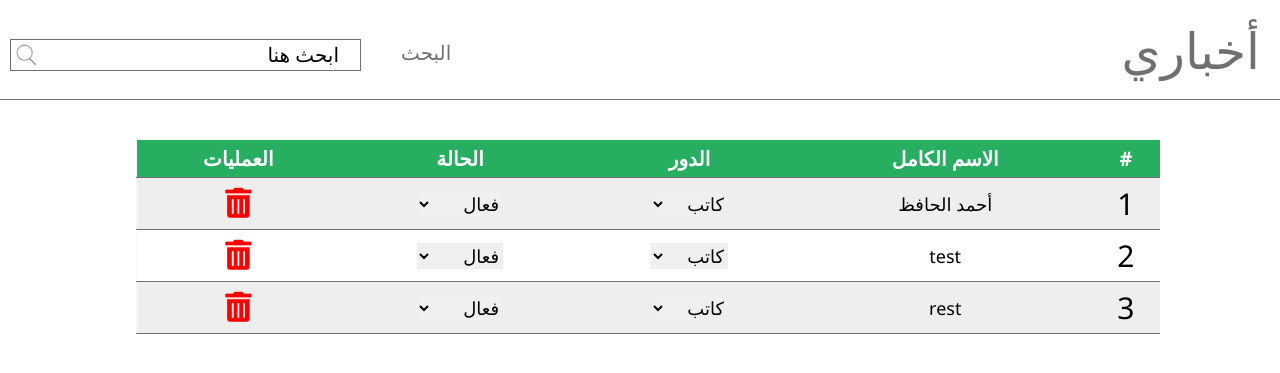
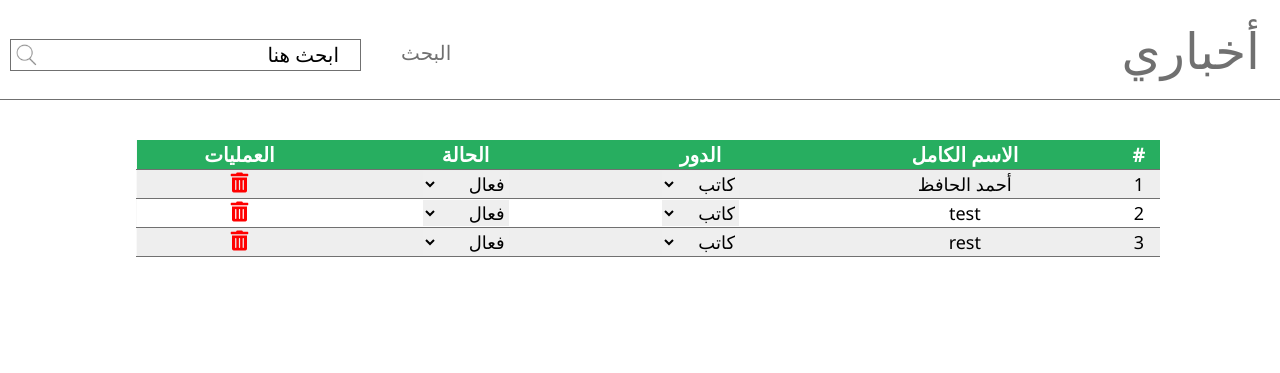
Before and after one commit to AmirAltakroori/nnn-project, a PHP site: page /pages/all_users/all_users.html in a window 1280 px wide. Shown: the part 117-490 px from the top of the page. Run offline with PHP 8.4, Linux system fonts and the light colour scheme; some libraries are stand-ins or nearby versions.

Commit message:
Edit the all_user style (Delete duplication of the style)

```diff
--- a/adminpanel/css/global.css
+++ b/adminpanel/css/global.css
@@ -152,7 +152,7 @@ body {
       width: 100%;
       font-family: "Segoe UI"; }
       .container .content .user_info .user_no {
-        font-size: 30px; }
+        font-size: 18px; }
       .container .content .user_info .user_full .user_name {
         font-size: 18px; }
       .container .content .user_info .selection {
--- a/adminpanel/pages/all_users/css/all_users.css
+++ b/adminpanel/pages/all_users/css/all_users.css
@@ -1,78 +1,3 @@
-* {
-  font-family: "Segoe UI";
-}
 
-.container, html, body {
-  padding: 0px;
-  margin: 0px;
-}
 
-.container .content, html .content, body .content {
-  border-left: 1px solid #F9F9F9;
-  height: 100%;
-  width: 1000px;
-  float: right;
-  border-collapse: collapse;
-  font-family: "Segoe UI";
-  direction: rtl;
-  text-align: right;
-  margin-top: 40px;
-  margin-right: 120px;
-  cursor: pointer;
-}
-
-.container .content .first_row, html .content .first_row, body .content .first_row {
-  border-bottom: 1px solid #707070;
-  font-size: 20px;
-  width: 100%;
-  font-weight: 400;
-  padding: 8px;
-  background: #27ae60;
-  color: white;
-}
-
-.container .content th, .container .content td, html .content th, html .content td, body .content th, body .content td {
-  border-bottom: 1px solid #707070;
-  padding: 5px;
-}
-
-.container .content tbody tr:nth-of-type(odd), html .content tbody tr:nth-of-type(odd), body .content tbody tr:nth-of-type(odd) {
-  background: #eee;
-}
-
-.container .content tbody tr:hover, html .content tbody tr:hover, body .content tbody tr:hover {
-  background: #36d278;
-  color: white;
-}
-
-.container .content .user_info, html .content .user_info, body .content .user_info {
-  width: 100%;
-  font-family: "Segoe UI";
-}
-
-.container .content .user_info .user_no, html .content .user_info .user_no, body .content .user_info .user_no {
-  font-size: 30px;
-}
-
-.container .content .user_info .user_full .user_profile, html .content .user_info .user_full .user_profile, body .content .user_info .user_full .user_profile {
-  width: 40px;
-  height: 40px;
-}
-
-.container .content .user_info .user_full .user_name, html .content .user_info .user_full .user_name, body .content .user_info .user_full .user_name {
-  font-size: 18px;
-}
-
-.container .content .user_info .selection, html .content .user_info .selection, body .content .user_info .selection {
-  font-size: 18px;
-  border: none;
-  font-family: "Segoe UI";
-}
-
-.container .content .user_info .delete_user, html .content .user_info .delete_user, body .content .user_info .delete_user {
-  font-size: 30px;
-  color: red;
-  text-align: center;
-  cursor: pointer;
-}
 /*# sourceMappingURL=all_users.css.map */
--- a/adminpanel/pages/all_users/sass/all_users.scss
+++ /dev/null
@@ -1,73 +0,0 @@
-$header_color: #A5A5A5;
-$path_color: #CEC9C9;
-$gray_color: #707070;
-$font: "Segoe UI";
-$light_light_gray: #F9F9F9;
-*{
-    font-family: $font;
-}
-.container, html, body {
-    padding: 0px;
-    margin: 0px;
-    .content {
-        border-left: 1px solid $light_light_gray;
-        height: 100%;
-        width: 1000px;
-        float: right;
-        border-collapse: collapse;
-        font-family: $font;
-        direction: rtl;
-        text-align: right;
-        margin-top: 40px;
-        margin-right: 120px;
-        cursor: pointer;
-        .first_row {
-            border-bottom: 1px solid $gray_color;
-            font-size: 20px;
-            width: 100%;
-            font-weight: 400;
-            padding: 8px;
-            background:#27ae60;
-            color: white;
-        }
-        th, td {
-            border-bottom: 1px solid $gray_color;
-            padding: 5px;
-
-        }
-        tbody tr:nth-of-type(odd){
-         background: #eee
-        }
-        tbody tr:hover{
-            background:lighten(#27ae60,  10%);
-            color: white;
-        }
-        .user_info {
-            width: 100%;
-            font-family: $font;
-            .user_no {
-                font-size: 30px;
-            }
-            .user_full {
-                .user_profile {
-                    width: 40px;
-                    height: 40px;
-                }
-                .user_name {
-                    font-size: 18px;
-                }
-            }
-            .selection {
-                font-size: 18px;
-                border: none;
-                font-family: $font;
-            }
-            .delete_user {
-                font-size: 30px;
-                color: red;
-                text-align: center;
-                cursor: pointer;
-            }
-        }
-    }
-}
--- a/adminpanel/sass/global.scss
+++ b/adminpanel/sass/global.scss
@@ -190,7 +190,7 @@ body {
       width: 100%;
       font-family: $font;
       .user_no {
-        font-size: 30px;
+        font-size: 18px;
       }
       .user_full {
 
```
Also changed, not shown: 1 other file.
